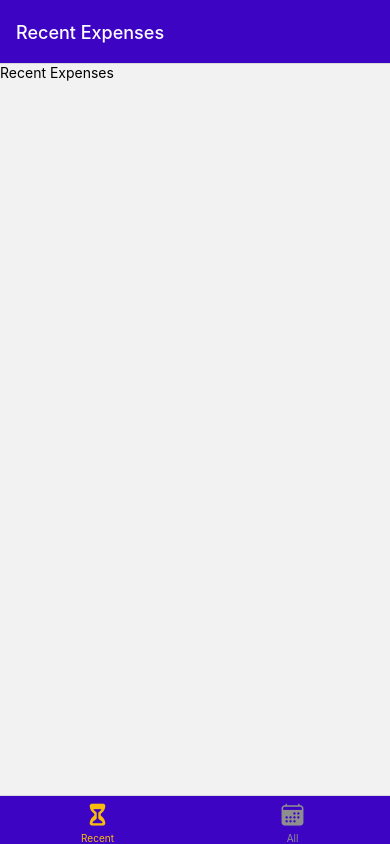
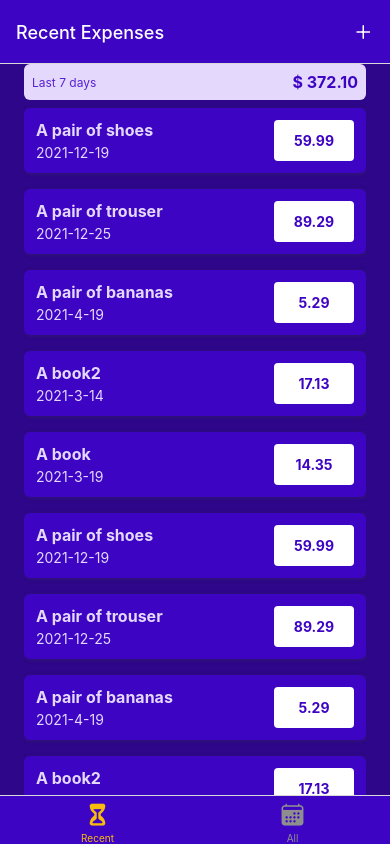
Before and after one commit to bijondev/ExpenceApp, a React Native app: screen / in a window 390 px wide. Built offline with nearby package versions, Linux system fonts and the light colour scheme.

Commit message:
add button

```diff
--- a/App.js
+++ b/App.js
@@ -7,18 +7,29 @@ import RecentExpenses from "./screens/RecentExpenses";
 import AllExpenses from "./screens/AllExpenses";
 import { GlobalStyles } from "./constants/styles";
 import {Ionicons} from '@expo/vector-icons';
+import IconButton from "./components/UI/IconButton";
 
 const Stack = createNativeStackNavigator();
 const BottoTabs = createBottomTabNavigator();
 
 function ExpepensesOverview() {
   return (
-    <BottoTabs.Navigator screenOptions={{
+    <BottoTabs.Navigator screenOptions={({navigation}) =>({
+
       headerStyle:{backgroundColor: GlobalStyles.colors.primary500},
       headerTintColor: 'white',
       tabBarStyle: {backgroundColor: GlobalStyles.colors.primary500},
-      tabBarActiveTintColor: GlobalStyles.colors.accent500
-    }}>
+      tabBarActiveTintColor: GlobalStyles.colors.accent500,
+      headerRight: ({ tintColor })=>
+      <IconButton
+      icon="add"
+      size={24}
+      color={tintColor}
+      onPress={() => {
+        navigation.navigate('ManageExpenses');
+      } } />
+
+    })}>
       <BottoTabs.Screen
       options={{
         title: 'Recent Expenses',
@@ -46,7 +57,16 @@ export default function App() {
     <>
       <StatusBar style="auto" />
       <NavigationContainer>
-        <Stack.Navigator>
+        <Stack.Navigator
+        screenOptions={{
+
+      headerStyle:{backgroundColor: GlobalStyles.colors.primary500},
+      headerTintColor: 'white',
+      tabBarStyle: {backgroundColor: GlobalStyles.colors.primary500},
+      tabBarActiveTintColor: GlobalStyles.colors.accent500,
+
+
+    }}>
           <Stack.Screen
             options={{
               headerShown: false,
@@ -54,7 +74,8 @@ export default function App() {
             name="ExpensesOverview"
             component={ExpepensesOverview}
           />
-          <Stack.Screen name="ManageExpenses" component={ManageExpenses} />
+          <Stack.Screen name="ManageExpenses" component={ManageExpenses}
+          options={{ presentation: 'modal'}} />
         </Stack.Navigator>
       </NavigationContainer>
     </>
--- /dev/null
+++ b/components/ExpenceItem.js
@@ -0,0 +1,68 @@
+import { Pressable, View, StyleSheet, Text } from "react-native";
+import { useNavigation } from "@react-navigation/native";
+import { GlobalStyles } from "../constants/styles";
+import { getFormatedDate } from "../util/date";
+
+function ExpenceItem({ id, description, amount, data }) {
+  const navigation = useNavigation();
+
+  function expensesPresshandeler() {
+    navigation.navigate("ManageExpenses", {
+      expenseId: id,
+    });
+  }
+  return (
+    <Pressable onPress={expensesPresshandeler}>
+      <View style={styles.expenseItem}>
+        <View>
+          <Text style={[styles.txtBase, styles.description]}>
+            {description}
+          </Text>
+          <Text style={styles.txtBase}>{getFormatedDate(data)}</Text>
+        </View>
+        <View style={styles.amountContainer}>
+          <Text style={styles.amount}>{amount}</Text>
+        </View>
+      </View>
+    </Pressable>
+  );
+}
+
+export default ExpenceItem;
+
+const styles = StyleSheet.create({
+  expenseItem: {
+    padding: 12,
+    marginVertical: 8,
+    backgroundColor: GlobalStyles.colors.primary500,
+    flexDirection: "row",
+    justifyContent: "space-between",
+    borderRadius: 6,
+    elevation: 3,
+    shadowColor: GlobalStyles.colors.gray500,
+    shadowRadius: 4,
+    shadowOffset: { width: 1, height: 1 },
+    shadowOpacity: 0.4,
+  },
+  txtBase: {
+    color: GlobalStyles.colors.primary50,
+  },
+  description: {
+    fontSize: 16,
+    marginBottom: 4,
+    fontWeight: "bold",
+  },
+  amountContainer: {
+    paddingHorizontal: 12,
+    paddingVertical: 4,
+    backgroundColor: "white",
+    justifyContent: "center",
+    alignItems: "center",
+    borderRadius: 4,
+    minWidth: 80,
+  },
+  amount: {
+    color: GlobalStyles.colors.primary500,
+    fontWeight: "bold",
+  },
+});
--- a/components/ExpensesList.js
+++ b/components/ExpensesList.js
@@ -1,8 +1,19 @@
 import { View, Text, FlatList } from "react-native";
+import ExpenceItem from "./ExpenceItem";
 
-function ExpensesList() {
+function renderExpencesItem(itemData) {
+  // console.log(itemData.item.description);
+  // return <Text>{itemData.item.description}</Text>;
+  return <ExpenceItem {...itemData.item} />;
+}
+
+function ExpensesList({ expenses }) {
   return (
     <FlatList
+      data={expenses}
+      renderItem={renderExpencesItem}
+      keyExtractor={(item) => item.id}
+    />
   );
 }
 
--- a/components/ExpensesOutput.js
+++ b/components/ExpensesOutput.js
@@ -1,14 +1,86 @@
-import { View, FlatList } from "react-native";
+import { View, FlatList, StyleSheet } from "react-native";
+import { GlobalStyles } from "../constants/styles";
 import ExpensesList from "./ExpensesList";
 import ExpensesSummery from "./ExpensesSummery";
 
+const DUMMY_EXPENSES =[
+  {
+    id: 'e1',
+    description: 'A pair of shoes',
+    amount: 59.99,
+    data: new Date('2021-12-19')
+  },
+  {
+    id: 'e2',
+    description: 'A pair of trouser',
+    amount: 89.29,
+    data: new Date('2021-12-25')
+  },
+  {
+    id: 'e3',
+    description: 'A pair of bananas',
+    amount: 5.29,
+    data: new Date('2021-04-19')
+  },
+  {
+    id: 'e4',
+    description: 'A book2',
+    amount: 17.13,
+    data: new Date('2021-03-14')
+  },
+  {
+    id: 'e5',
+    description: 'A book',
+    amount: 14.35,
+    data: new Date('2021-03-19')
+  },
+  {
+    id: 'e6',
+    description: 'A pair of shoes',
+    amount: 59.99,
+    data: new Date('2021-12-19')
+  },
+  {
+    id: 'e7',
+    description: 'A pair of trouser',
+    amount: 89.29,
+    data: new Date('2021-12-25')
+  },
+  {
+    id: 'e8',
+    description: 'A pair of bananas',
+    amount: 5.29,
+    data: new Date('2021-04-19')
+  },
+  {
+    id: 'e9',
+    description: 'A book2',
+    amount: 17.13,
+    data: new Date('2021-03-14')
+  },
+  {
+    id: 'e10',
+    description: 'A book',
+    amount: 14.35,
+    data: new Date('2021-03-19')
+  }
+];
+
 function ExpensesOutput({ expenses, expencePriod }) {
   return (
-    <View>
-      <ExpensesSummery expenses={expenses} priodName={expencePriod} />
-      <ExpensesList />
+    <View style={styles.container}>
+      <ExpensesSummery expenses={DUMMY_EXPENSES} priodName={expencePriod} />
+      <ExpensesList expenses={DUMMY_EXPENSES} />
     </View>
   );
 }
 
 export default ExpensesOutput;
+
+const styles = StyleSheet.create({
+  container: {
+    flex: 1,
+    paddingHorizontal: 24,
+    backgroundColor: GlobalStyles.colors.primary700
+  }
+});
--- a/components/ExpensesSummery.js
+++ b/components/ExpensesSummery.js
@@ -1,15 +1,36 @@
-import { View, Text, FlatList } from "react-native";
+import { View, Text, FlatList, StyleSheet } from "react-native";
+import { GlobalStyles } from "../constants/styles";
 
 function ExpensesSummery({ expenses, priodName }) {
   const expensesSum = expenses.reduce((sum, expens) => {
     return sum + expens.amount;
   }, 0);
   return (
-    <View>
-      <Text>{priodName}</Text>
-      <Text>$ {expensesSum.toFixed(2)}</Text>
+    <View style={styles.container}>
+      <Text style={styles.period}>{priodName}</Text>
+      <Text style={styles.sum}>$ {expensesSum.toFixed(2)}</Text>
     </View>
   );
 }
 
 export default ExpensesSummery;
+
+const styles = StyleSheet.create({
+  container: {
+    padding: 8,
+    backgroundColor: GlobalStyles.colors.primary50,
+    borderRadius: 6,
+    flexDirection: "row",
+    justifyContent: "space-between",
+    alignItems: "center",
+  },
+  period: {
+    fontSize: 12,
+    color: GlobalStyles.colors.primary400,
+  },
+  sum: {
+    fontSize: 16,
+    fontWeight: "bold",
+    color: GlobalStyles.colors.primary500,
+  },
+});
--- /dev/null
+++ b/components/UI/Button.js
@@ -0,0 +1,39 @@
+import { Pressable, View, StyleSheet, Text } from "react-native";
+import { GlobalStyles } from "../../constants/styles";
+
+function Button({ children,onPress, mode, style }) {
+  return (
+    <View style={style}>
+      <Pressable onPress={onPress} style={({pressed}) => pressed && styles.pressed}>
+        <View style={[styles.button, mode == 'flat' && styles.flat]}>
+          <Text style={[styles.buttonText, mode == 'flat' && styles.flatText]}>{children}</Text>
+        </View>
+      </Pressable>
+    </View>
+  );
+}
+
+export default Button;
+
+const styles = StyleSheet.create({
+button:{
+    borderRadius:4,
+    padding: 8,
+    backgroundColor: GlobalStyles.colors.primary500,
+},
+flat:{
+    backgroundColor: 'transparent'
+},
+buttonText:{
+    color: 'white',
+    textAlign: 'center',
+},
+flatText:{
+    color: GlobalStyles.colors.primary500
+},
+pressed:{
+    opacity: 0.75,
+    backgroundColor: GlobalStyles.colors.primary100,
+    borderRadius:4
+}
+});
--- /dev/null
+++ b/components/UI/IconButton.js
@@ -0,0 +1,28 @@
+import { Pressable, View, StyleSheet } from "react-native";
+import { Ionicons } from "@expo/vector-icons";
+
+function IconButton({ icon, size, color, onPress }) {
+  return (
+    <Pressable
+      style={({ pressed }) => pressed && styles.pressed}
+      onPress={onPress}
+    >
+      <View style={styles.buttonContainer}>
+        <Ionicons name={icon} size={size} color={color} />
+      </View>
+    </Pressable>
+  );
+}
+
+export default IconButton;
+
+const styles = StyleSheet.create({
+  buttonContainer: {
+    borderRadius: 24,
+    padding: 6,
+    margin: 8,
+  },
+  pressed: {
+    opacity: 0.75,
+  },
+});
--- a/screens/AllExpenses.js
+++ b/screens/AllExpenses.js
@@ -1,7 +1,8 @@
 import { Text } from "react-native";
+import ExpensesOutput from "../components/ExpensesOutput";
 
 function AllExpenses() {
-  return <Text>All Expenses</Text>;
+  return <ExpensesOutput expencePriod="Total" />;
 }
 
 export default AllExpenses;
--- a/screens/ManageExpense.js
+++ b/screens/ManageExpense.js
@@ -1,7 +1,71 @@
-import { Text } from "react-native";
+import { useLayoutEffect } from "react";
+import { Text, View, StyleSheet } from "react-native";
+import Button from "../components/UI/Button";
+import IconButton from "../components/UI/IconButton";
+import { GlobalStyles } from "../constants/styles";
 
-function ManageExpenses() {
-  return <Text>ManageExpenses Expenses</Text>;
+function ManageExpenses({ route, navigation }) {
+  const editedExpenseId = route.params?.expenseId;
+  const isEditing = !!editedExpenseId;
+
+  useLayoutEffect(() => {
+    navigation.setOptions({
+      title: isEditing ? "Edit Expense" : "Add Expense",
+    });
+  }, [navigation, isEditing]);
+
+  function deleteExpenseHandeler() {
+    navigation.goBack();
+  }
+  function cancelhandeler(){
+    navigation.goBack();
+  }
+  function confirmhandeler(){
+    navigation.goBack();
+  }
+
+  return (
+    <View style={styles.container}>
+      <View style={styles.buttons}>
+        <Button style={styles.button} mode='flat' onPress={cancelhandeler}>Cancel</Button>
+        <Button style={styles.button} onPress={confirmhandeler}>{isEditing ? 'Update': 'Add'}</Button>
+      </View>
+      {isEditing && (
+        <View style={styles.deleteContainer}>
+        <IconButton
+          icon="trash"
+          color={GlobalStyles.colors.error500}
+          size={36}
+          onPress={deleteExpenseHandeler}
+        />
+        </View>
+      )}
+    </View>
+  );
 }
 
 export default ManageExpenses;
+
+const styles = StyleSheet.create({
+container:{
+  flex:1,
+  padding: 24,
+  backgroundColor: GlobalStyles.colors.primary800,
+},
+deleteContainer:{
+  marginTop: 16,
+  paddingTop: 8,
+  borderTopWidth: 2,
+  borderTopColor: GlobalStyles.colors.primary200,
+  alignItems: 'center'
+},
+buttons:{
+  flexDirection: 'row',
+  justifyContent: 'center',
+  alignItems: 'center'
+},
+button:{
+  minWidth: 120,
+  marginHorizontal: 8
+}
+});
--- a/screens/RecentExpenses.js
+++ b/screens/RecentExpenses.js
@@ -1,7 +1,8 @@
 import { Text } from "react-native";
+import ExpensesOutput from "../components/ExpensesOutput";
 
 function RecentExpenses() {
-  return <Text>Recent Expenses </Text>;
+  return <ExpensesOutput expencePriod="Last 7 days" />;
 }
 
 export default RecentExpenses;
--- /dev/null
+++ b/util/date.js
@@ -0,0 +1,3 @@
+export function getFormatedDate(date) {
+  return `${date.getFullYear()}-${date.getMonth() + 1}-${date.getDate()}`;
+}
```
